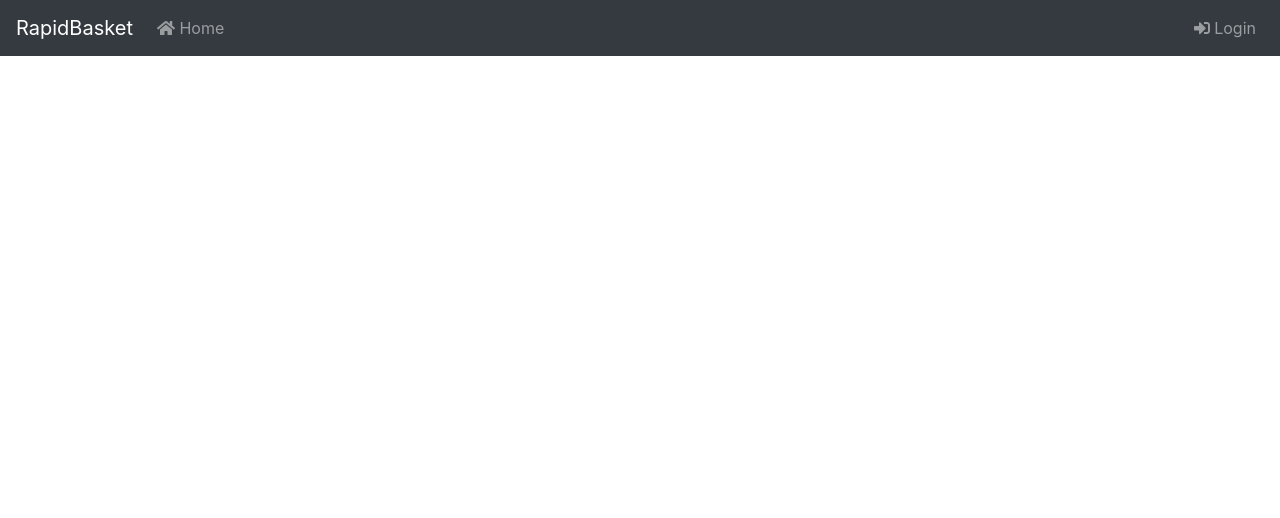
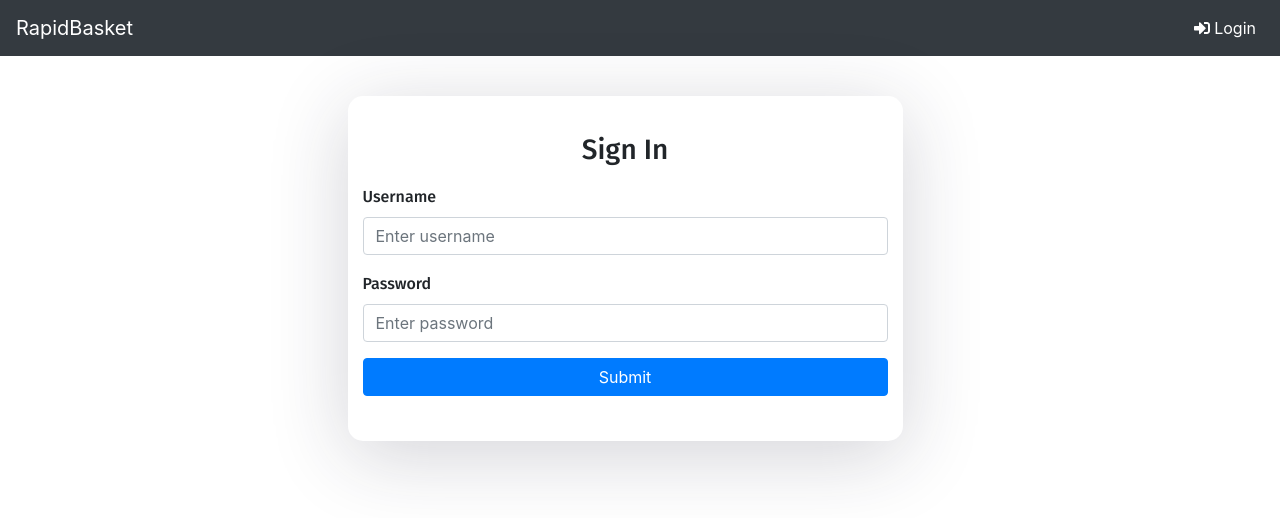
Before and after one commit to rishabh-malhotra/RapidBasket-CartApp, a React (Create React App) app: page /login in a window 1280 px wide. Shown: the top 518 px of the page. Built offline with nearby package versions, Linux system fonts and the light colour scheme.

Commit message:
updated filenames alongwith some other changes

```diff
--- a/package.json
+++ b/package.json
@@ -14,7 +14,11 @@
     "react": "^16.13.1",
     "react-bootstrap": "^1.0.1",
     "react-dom": "^16.13.1",
-    "react-scripts": "3.4.1"
+    "react-redux": "^7.2.0",
+    "react-router-dom": "^5.2.0",
+    "react-scripts": "3.4.1",
+    "redux": "^4.0.5",
+    "redux-devtools-extension": "^2.13.8"
   },
   "scripts": {
     "start": "react-scripts start",
--- a/src/App.css
+++ b/src/App.css
@@ -36,3 +36,7 @@
     transform: rotate(360deg);
   }
 }
+
+.navbar{
+  width: 100%;
+}
--- a/src/App.js
+++ b/src/App.js
@@ -1,15 +1,22 @@
-import React from 'react';
-import logo from './logo.svg';
-import 'bootstrap/dist/css/bootstrap.css';
-import './App.css';
-import NavbarComponent from './components/Shared/NavbarComponent';
+import React from "react";
+import "bootstrap/dist/css/bootstrap.css";
+import "./App.css";
+import NavbarComponent  from "./components/Shared/Navbar.component";
+import { Route, Switch } from "react-router-dom";
+import LoginPage from "./components/Login/Login.component";
+import ProductList from './components/Product/ProductList.component'
 
-const TITLE="Rapid Basket";
+const TITLE = "Rapid Basket";
 function App() {
-  document.title=TITLE;
+  document.title = TITLE;
   return (
-    <NavbarComponent />
-
+    <React.Fragment>
+      <NavbarComponent />
+      <Switch>
+        <Route exact path="/" component={ProductList} />
+        <Route exact path="/login" component={LoginPage} />
+      </Switch>
+    </React.Fragment>
   );
 }
 
--- /dev/null
+++ b/src/components/Login/Login.component.jsx
@@ -0,0 +1,46 @@
+import React, { Component } from "react";
+import { connect } from "react-redux";
+
+class LoginPage extends Component {
+    constructor(props) {
+      super(props);
+    }
+
+  render() {
+    return (
+      <div className="container top-buffer">
+        <div className="row auth-wrapper">
+          <div className="col-md-6 col-md-offset-3 auth-inner">
+            <form>
+              <h3>Sign In</h3>
+
+              <div className="form-group">
+                <label>Username</label>
+                <input
+                  type="text"
+                  className="form-control"
+                  placeholder="Enter username"
+                />
+              </div>
+
+              <div className="form-group">
+                <label>Password</label>
+                <input
+                  type="password"
+                  className="form-control"
+                  placeholder="Enter password"
+                />
+              </div>
+
+              <button type="submit" className="btn btn-primary btn-block">
+                Submit
+              </button>
+            </form>
+          </div>
+        </div>
+      </div>
+    );
+  }
+}
+
+export default LoginPage;
--- /dev/null
+++ b/src/components/Product/Product.component.jsx
@@ -0,0 +1,29 @@
+import React,{Component} from "react";
+
+class Product extends Component{
+    constructor(){
+        super();
+    }
+
+    componentDidMount(){
+
+    }
+
+
+    render(){
+        return(
+            <div className="card">
+                <div className="card-header">
+                </div>
+                <div className="card-detail">
+                </div>
+                <div className="card-footer">
+                    <button className="btn btn-danger">Add To Cart</button>
+                </div>
+            </div>
+        );
+    }
+}
+
+
+export default Product;
--- /dev/null
+++ b/src/components/Product/ProductList.component.jsx
@@ -0,0 +1,22 @@
+import React from "react";
+import Product from "./Product.component";
+
+class ProductList extends React.Component {
+  constructor(props) {
+    super(props);
+  }
+
+  componentDidMount() {}
+
+  render() {
+    return (
+      <div className="container">
+        <div className="row">
+          <Product />
+        </div>
+      </div>
+    );
+  }
+}
+
+export default ProductList;
--- /dev/null
+++ b/src/components/Shared/Navbar.component.jsx
@@ -0,0 +1,28 @@
+import React from "react";
+import { Navbar, Nav } from "react-bootstrap";
+import { FontAwesomeIcon } from "@fortawesome/react-fontawesome";
+import { faSignInAlt } from "@fortawesome/free-solid-svg-icons";
+import { NavLink, Link } from "react-router-dom";
+
+const NavbarComponent = () => {
+  return (
+    <Navbar bg="dark" variant="dark">
+      <Navbar.Brand as ={Link} to={'/'}>RapidBasket</Navbar.Brand>
+      {/* <Nav className="mr-auto">
+                    <Nav.Link as={NavLink} to="\home"><FontAwesomeIcon icon={faHome} /> Home</Nav.Link>
+                </Nav> */}
+      <Nav className="ml-auto">
+        <Nav.Link as={NavLink} to="/login">
+          <FontAwesomeIcon icon={faSignInAlt} /> Login
+        </Nav.Link>
+        {/* <Nav.Link href="#pricing">Pricing</Nav.Link> */}
+      </Nav>
+      {/* <Form inline>
+                    <FormControl type="text" placeholder="Search" className="mr-sm-2" />
+                    <Button variant="outline-info">Search</Button>
+                </Form> */}
+    </Navbar>
+  );
+};
+
+export default NavbarComponent;
--- a/src/components/Shared/NavbarComponent.js
+++ /dev/null
@@ -1,25 +0,0 @@
-import React from "react";
-import {Navbar,Nav,FormControl,Button,Form} from 'react-bootstrap';
-import { FontAwesomeIcon } from '@fortawesome/react-fontawesome';
-import { faHome,faSignInAlt } from "@fortawesome/free-solid-svg-icons";
-
-const NavbarComponent = () =>{
-    return(
-        <Navbar bg="dark" variant="dark">
-            <Navbar.Brand href="#home">RapidBasket</Navbar.Brand>
-            <Nav className="mr-auto">
-                <Nav.Link href="#home"><FontAwesomeIcon icon={faHome} /> Home</Nav.Link>
-            </Nav>
-            <Nav className="ml-auto">
-                <Nav.Link href="#features"><FontAwesomeIcon icon={faSignInAlt} /> Login</Nav.Link>
-                {/* <Nav.Link href="#pricing">Pricing</Nav.Link> */}
-            </Nav>
-            {/* <Form inline>
-                <FormControl type="text" placeholder="Search" className="mr-sm-2" />
-                <Button variant="outline-info">Search</Button>
-            </Form> */}
-        </Navbar>
-    )
-}
-
-export default NavbarComponent;
--- a/src/index.css
+++ b/src/index.css
@@ -1,3 +1,5 @@
+@import url('https://fonts.googleapis.com/css?family=Fira+Sans:400,500,600,700,800');
+
 body {
   margin: 0;
   font-family: -apple-system, BlinkMacSystemFont, 'Segoe UI', 'Roboto', 'Oxygen',
@@ -7,7 +9,63 @@ body {
   -moz-osx-font-smoothing: grayscale;
 }
 
-code {
-  font-family: source-code-pro, Menlo, Monaco, Consolas, 'Courier New',
-    monospace;
+.top-buffer { margin-top:40px; }
+
+
+* {
+  box-sizing: border-box;
 }
+body {
+  min-height: 100vh;
+  display: flex;
+  font-weight: 400;
+  font-family: 'Fira Sans', sans-serif;
+}
+
+h1,h2,h3,h4,h5,h6,label,span {
+  font-weight: 500;
+  font-family: 'Fira Sans', sans-serif;
+}
+
+body, html, .App, #root, .auth-wrapper {
+  width: 100%;
+  height: 100%;
+}
+
+.navbar-light {
+  background-color: #ffffff;
+  box-shadow: 0px 14px 80px rgba(34, 35, 58, 0.2);
+}
+
+.auth-wrapper {
+  display: flex;
+  justify-content: center;
+  flex-direction: column;
+  text-align: left;
+}
+
+.auth-inner {
+  width: 450px;
+  margin: auto;
+  background: #ffffff;
+  box-shadow: 0px 14px 80px rgba(34, 35, 58, 0.2);
+  padding: 40px 55px 45px 55px;
+  border-radius: 15px;
+  transition: all .3s;
+}
+
+.auth-wrapper .form-control:focus {
+  border-color: #167bff;
+  box-shadow: none;
+}
+
+.auth-wrapper h3 {
+  text-align: center;
+  margin: 0;
+  line-height: 1;
+  padding-bottom: 20px;
+}
+
+.custom-control-label {
+  font-weight: 400;
+}
--- a/src/index.js
+++ b/src/index.js
@@ -1,15 +1,24 @@
-import React from 'react';
-import ReactDOM from 'react-dom';
-import './index.css';
-import App from './App';
-import * as serviceWorker from './serviceWorker';
+import React from "react";
+import ReactDOM from "react-dom";
+import "./index.css";
+import App from "./App";
+import * as serviceWorker from "./serviceWorker";
+import { BrowserRouter as Router } from "react-router-dom";
+import { createStore } from "redux";
+import { Provider } from "react-redux";
+import { composeWithDevTools } from "redux-devtools-extension";
+import rootreducer from './reducers';
 
-const TITLE="RapidBasket";
+// const store = createStore(rootreducer,composeWithDevTools);
 ReactDOM.render(
   <React.StrictMode>
-    <App />
+    {/* <Provider store={store}> */}
+      <Router>
+        <App />
+      </Router>
+    {/* </Provider> */}
   </React.StrictMode>,
-  document.getElementById('root')
+  document.getElementById("root")
 );
 
 // If you want your app to work offline and load faster, you can change
--- /dev/null
+++ b/src/reducers/index.js
@@ -0,0 +1,7 @@
+import { combineReducers } from 'redux';
+
+const rootReducer = combineReducers({
+
+});
+
+export default rootReducer;
```
Also changed, not shown: src/components/Product/index.js (added), 1 other file (tests, documents, lock files or other folders).
